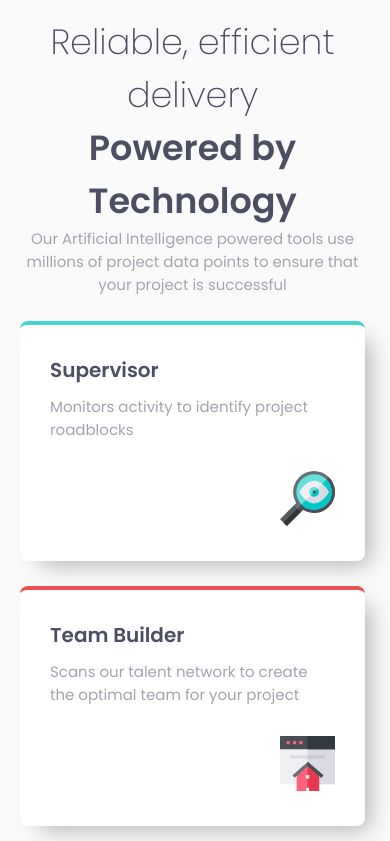
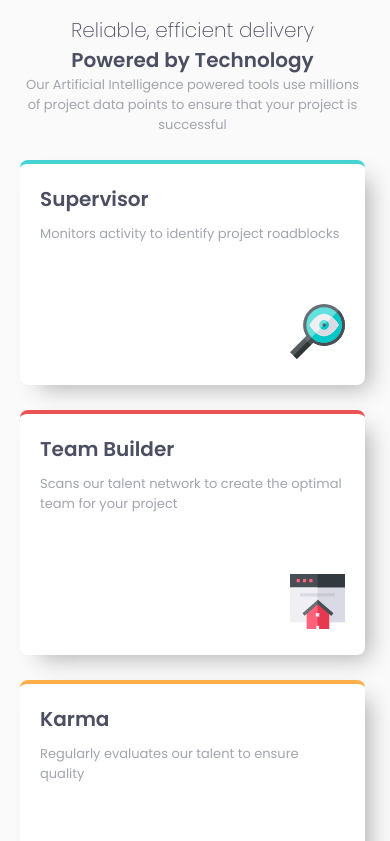
Before and after one commit to Luci04/Four-Card-Feature-Section-Master, a plain HTML site: page index.html in a window 390 px wide. Shown: the top 841 px of the page. Drawn offline with Linux system fonts and the light colour scheme.

Commit message:
quick edits

```diff
--- a/style.css
+++ b/style.css
@@ -48,8 +48,8 @@ header h3 {
 }
 
 .box {
-  max-width: 360px;
-  max-height: 240px;
+  /* max-width: 360px;
+  max-height: 240px; */
   background-color: #fff;
   border-radius: 8px;
   -webkit-border-radius: 8px;
@@ -103,9 +103,29 @@ header h3 {
   align-self: center;
 }
 
-@media only screen and (max-width: 850px) {
+@media only screen and (max-width: 750px) {
   .main {
     grid-template-columns: 1fr;
-    justify-items: center;
   }
 }
+
+@media only screen and (max-width: 425px) {
+  body {
+    font-size: 13px;
+  }
+  header h2 {
+    font-size: 20px;
+  }
+
+  header h3 {
+    font-size: 20px;
+  }
+
+  .box {
+    padding: 20px;
+  }
+
+  .box-text {
+    padding-bottom: 30px;
+  }
+}
```
